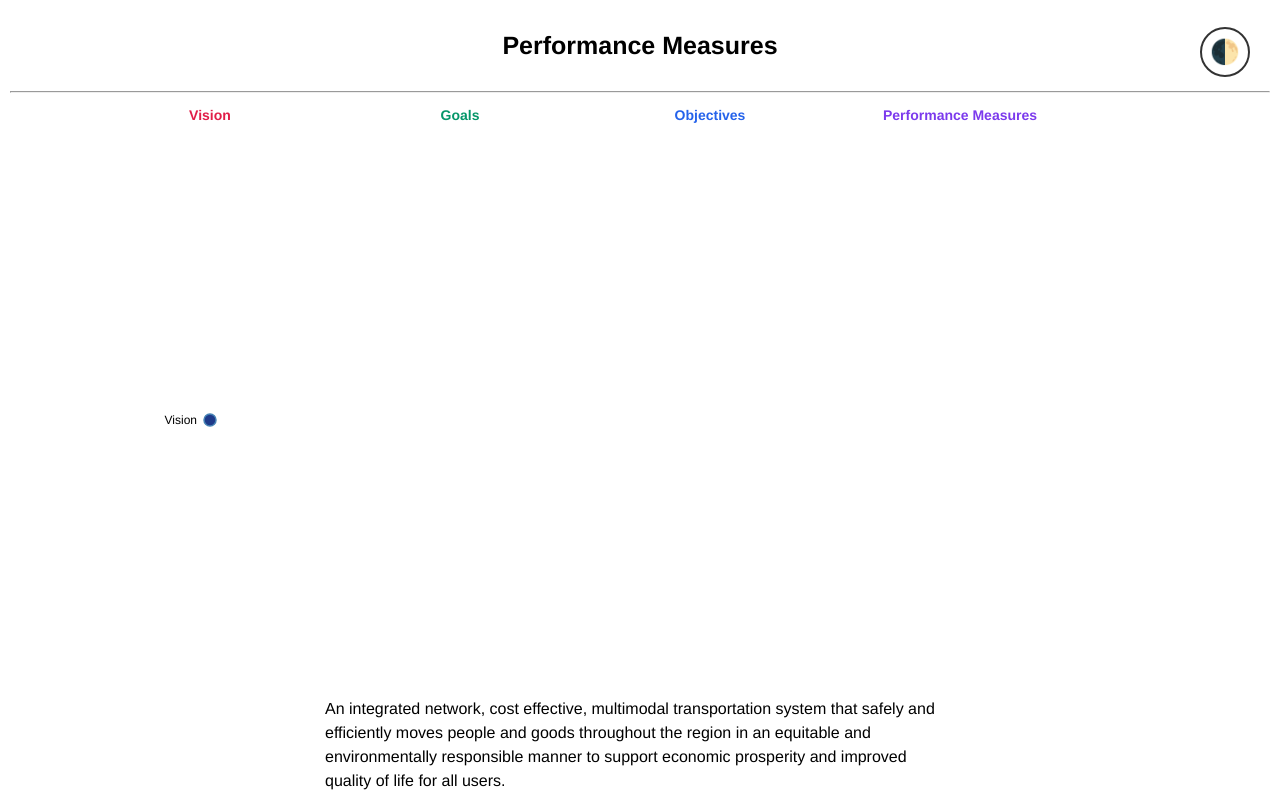
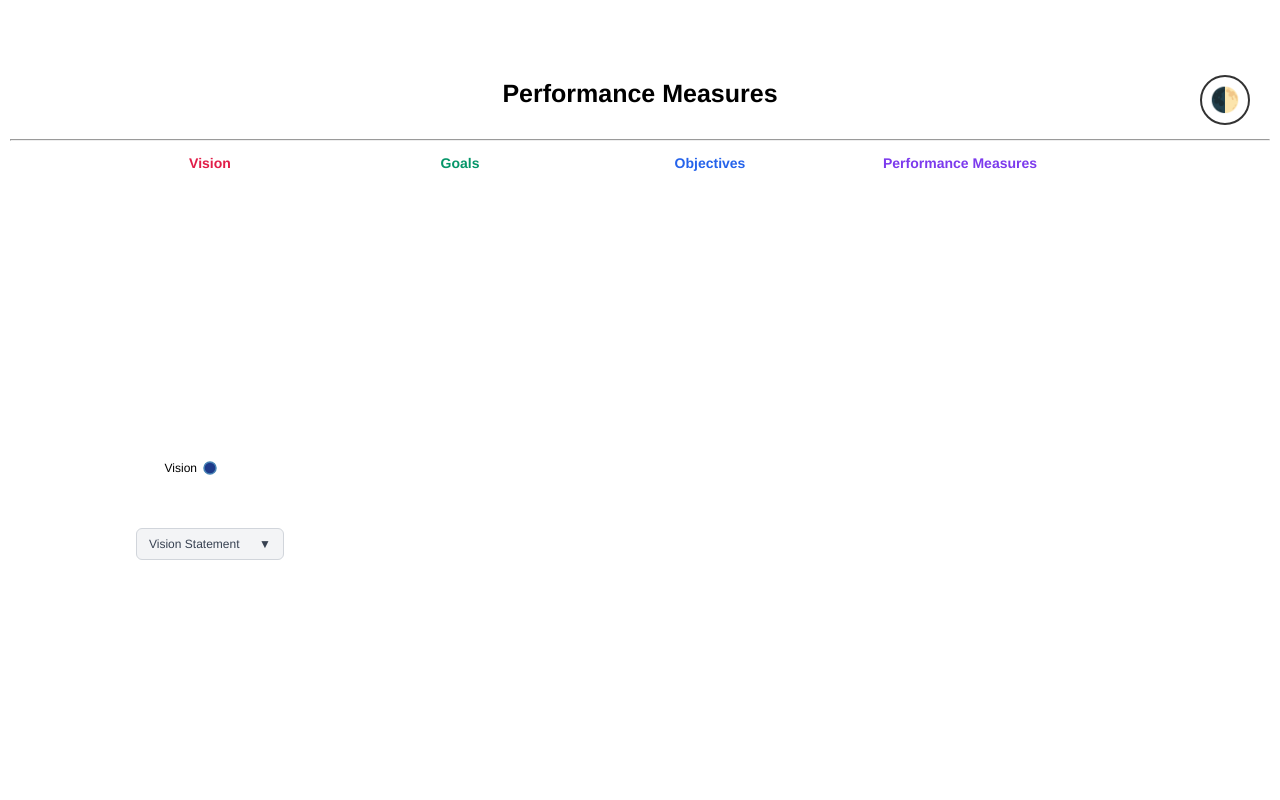
Before and after one commit to elishaadamu/d3-graph, a React (Vite) app: page / in a window 1280 px wide. Built offline with nearby package versions, Linux system fonts and the light colour scheme.

Commit message:
first commit

```diff
--- a/src/App.jsx
+++ b/src/App.jsx
@@ -18,14 +18,6 @@ function App() {
       </div>
       <hr />
       <OsintTree />
-
-      <p className="footer-text">
-        {" "}
-        An integrated network, cost effective, multimodal transportation system
-        that safely and efficiently moves people and goods throughout the region
-        in an equitable and environmentally responsible manner to support
-        economic prosperity and improved quality of life for all users.
-      </p>
     </div>
   );
 }
--- a/src/OsintGraph.jsx
+++ b/src/OsintGraph.jsx
@@ -326,7 +326,89 @@ const OsintTree = () => {
     }
   }, [dimensions]);
 
-  return <svg ref={svgRef} style={{ width: "100%", height: "100%" }}></svg>;
+  const [isAccordionOpen, setIsAccordionOpen] = useState(false);
+
+  return (
+    <div style={{ width: "100%", height: "100%", position: "relative" }}>
+      <svg ref={svgRef} style={{ width: "100%", height: "100%" }}></svg>
+      <div
+        style={{
+          position: "absolute",
+          top: `${
+            dimensions.height / 2 + (dimensions.width < 768 ? 60 : 80)
+          }px`, // Vision circle center + small offset
+          left: `${dimensions.width < 768 ? 40 : 200}px`, // Same as Vision circle's left margin
+          transform: "translateX(-50%)", // Center the accordion under the circle
+          maxWidth: dimensions.width < 768 ? "106px" : "148px", // Reduced to 53% of original (200px * 0.53 = 106px, 280px * 0.53 = 148px)
+        }}
+      >
+        <button
+          onClick={() => setIsAccordionOpen(!isAccordionOpen)}
+          style={{
+            backgroundColor: "#f3f4f6",
+            border: "1px solid #d1d5db",
+            borderRadius: "6px",
+            padding: "8px 12px",
+            fontSize: dimensions.width < 768 ? "11px" : "12px",
+            fontWeight: "500",
+            color: "#374151",
+            cursor: "pointer",
+            width: "100%", // Changed back to 53%
+            textAlign: "left",
+            display: "flex",
+            justifyContent: "space-between",
+            alignItems: "center",
+            transition: "all 0.2s ease-in-out",
+            marginBottom: "10px",
+          }}
+        >
+          <span>Vision Statement</span>
+          <span
+            style={{
+              transform: isAccordionOpen ? "rotate(180deg)" : "rotate(0deg)",
+              transition: "transform 0.3s ease-in-out",
+            }}
+          >
+            ▼
+          </span>
+        </button>
+        <div
+          style={{
+            maxHeight: isAccordionOpen ? "150px" : "0",
+            overflow: isAccordionOpen ? "auto" : "hidden",
+            transition: "max-height 0.3s ease-in-out",
+            border: isAccordionOpen ? "1px solid #d1d5db" : "none",
+            borderTop: "none",
+            borderRadius: "0 0 6px 6px",
+            backgroundColor: "#f9fafb",
+          }}
+        >
+          <p
+            className="footer-text"
+            style={{
+              margin: "0",
+              padding: "12px",
+              fontSize: dimensions.width < 768 ? "10px" : "12px",
+              color: "#666",
+              width: "80%",
+              lineHeight: "1.4",
+              wordWrap: "break-word",
+              overflowWrap: "break-word", // Added this
+              hyphens: "auto", // Added this
+              boxSizing: "border-box",
+              overflowX: "hidden", // Added this to prevent horizontal scroll
+            }}
+          >
+            An integrated network, cost effective, multimodal transportation
+            system that safely and efficiently moves people and goods throughout
+            the region in an equitable and environmentally responsible manner to
+            support economic prosperity and improved quality of life for all
+            users.
+          </p>
+        </div>
+      </div>
+    </div>
+  );
 };
 
 export default OsintTree;
```
